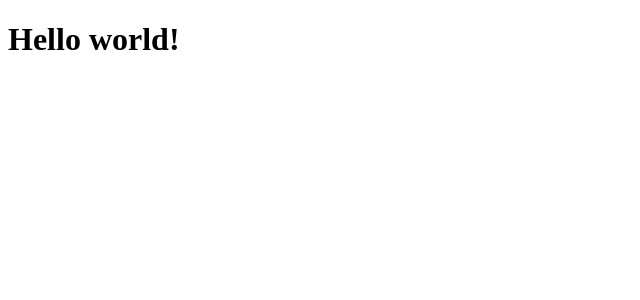
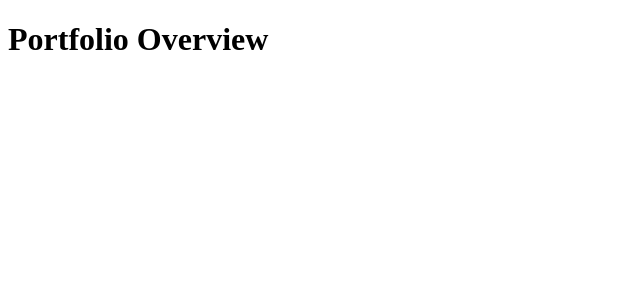
Before and after one commit to jadch/Portfix, a React (Create React App) app: page / in a window 1280 px wide. Shown: the top 300 px of the page, without its empty margins (0-640 px from the left). Built offline with nearby package versions, Linux system fonts and the light colour scheme; the HTML template or start-up script is replaced by a standard one.

Commit message:
Created OverviewPage component

```diff
--- a/src/App.js
+++ b/src/App.js
@@ -1,10 +1,11 @@
-import React, { Component } from 'react';
+import React, { Component } from 'react'
+import OverviewPage from './OverviewPage.js'
 
 class App extends Component {
   render() {
     return (
       <div className="App">
-        <h1>Hello world!</h1>
+        <OverviewPage />
       </div>
     );
   }
--- /dev/null
+++ b/src/OverviewPage.js
@@ -0,0 +1,13 @@
+import React, { Component } from 'react'
+
+class OverviewPage extends Component {
+  render() {
+    return (
+      <div className='OverviewPage'>
+        <h1>Portfolio Overview</h1>
+      </div>
+    )
+  }
+}
+
+export default OverviewPage
```
